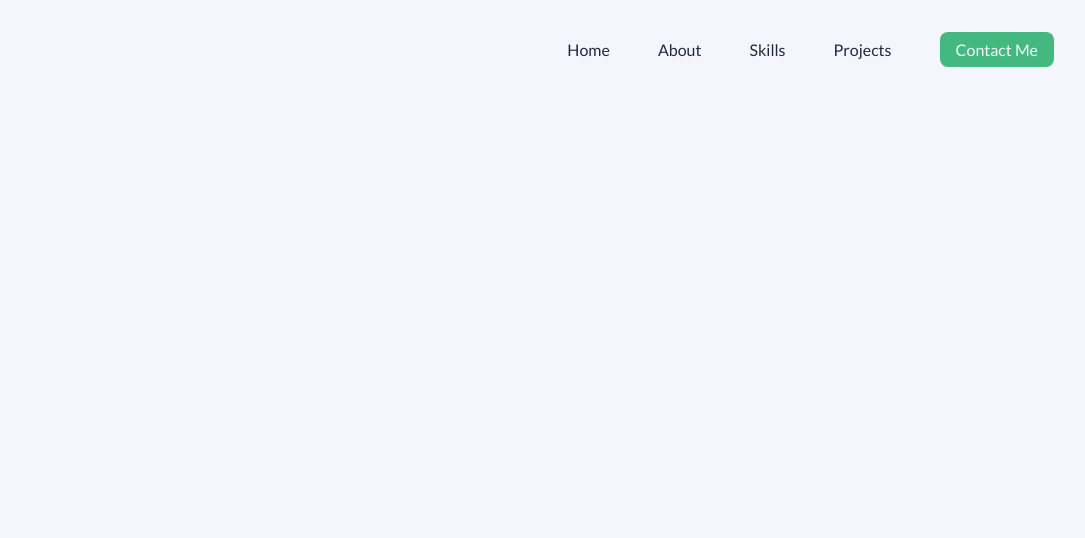
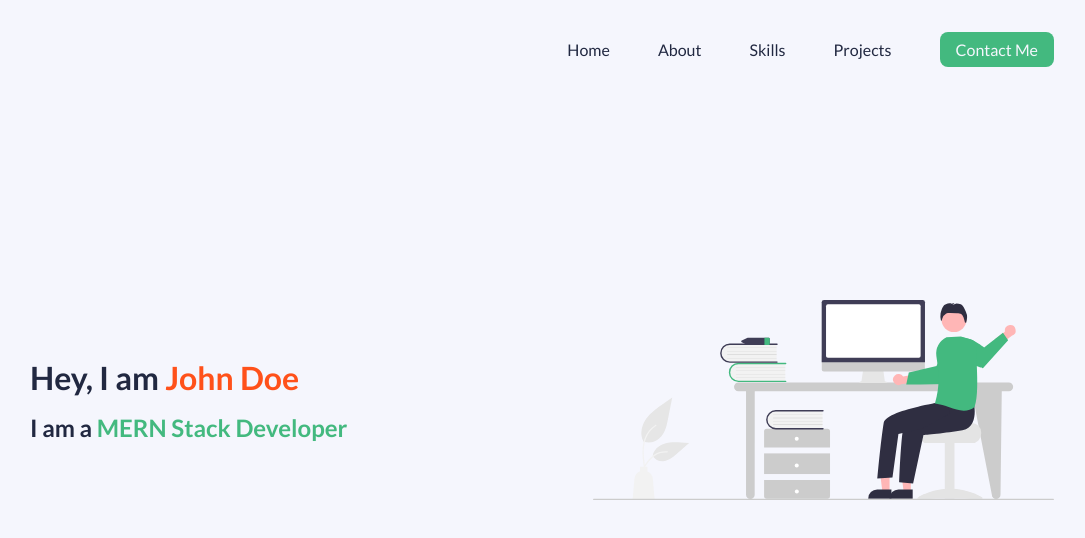
Before and after one commit to ACM-VIT/personal-portfolio, a React (Create React App) app: page / in a window 1280 px wide. Shown: the top 538 px of the page, without its empty margins (98-1183 px from the left). Built offline with nearby package versions, Linux system fonts and the light colour scheme.

Commit message:
feat: landing section completed

```diff
--- a/src/components/LandingSection/LandingSection.css
+++ b/src/components/LandingSection/LandingSection.css
@@ -39,6 +39,7 @@
 
 .landing {
   display: flex;
+  flex-direction: row;
   justify-content: space-between;
   align-items: center;
   min-height: 100vh;
--- a/src/components/LandingSection/LandingSection.jsx
+++ b/src/components/LandingSection/LandingSection.jsx
@@ -1,3 +1,5 @@
+import LandingIl from "../../assets/vectors/landingil.svg";
+
 import "./LandingSection.css";
 
 const LandingSection = () => {
@@ -32,7 +34,33 @@ const LandingSection = () => {
           </ul>
         </nav>
       </header>
-      <main></main>
+      <main className="landing">
+        <article>
+          <h2 className="main-heading">
+            Hey, I am <span className="orange">John Doe</span>
+          </h2>
+          <h3 className="sub-heading">
+            I am a <span className="green">MERN Stack Developer</span>
+          </h3>
+        </article>
+        <img
+          src={LandingIl}
+          alt="Landing Illustration"
+          className="landing-il"
+        />
+        <a data-scroll href="#projects" className="chevron">
+          <div className="mouse_scroll">
+            <div className="mouse">
+              <div className="wheel"></div>
+            </div>
+            <div>
+              <span className="m_scroll_arrows unu"></span>
+              <span className="m_scroll_arrows doi"></span>
+              <span className="m_scroll_arrows trei"></span>
+            </div>
+          </div>
+        </a>
+      </main>
     </section>
   );
 };
```
Also changed, not shown: src/assets/vectors/landingil.svg (added).
